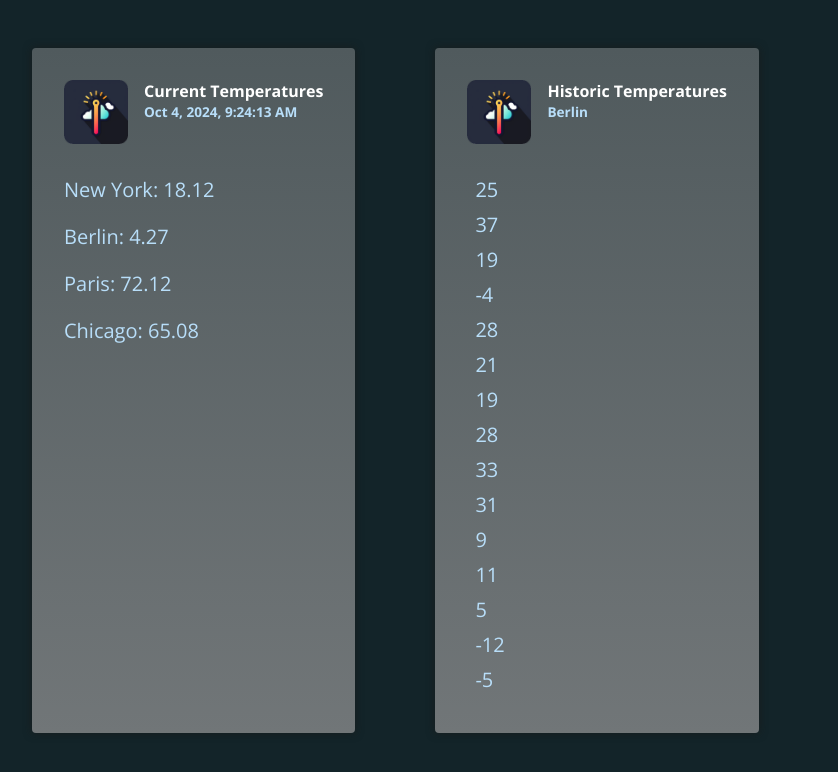
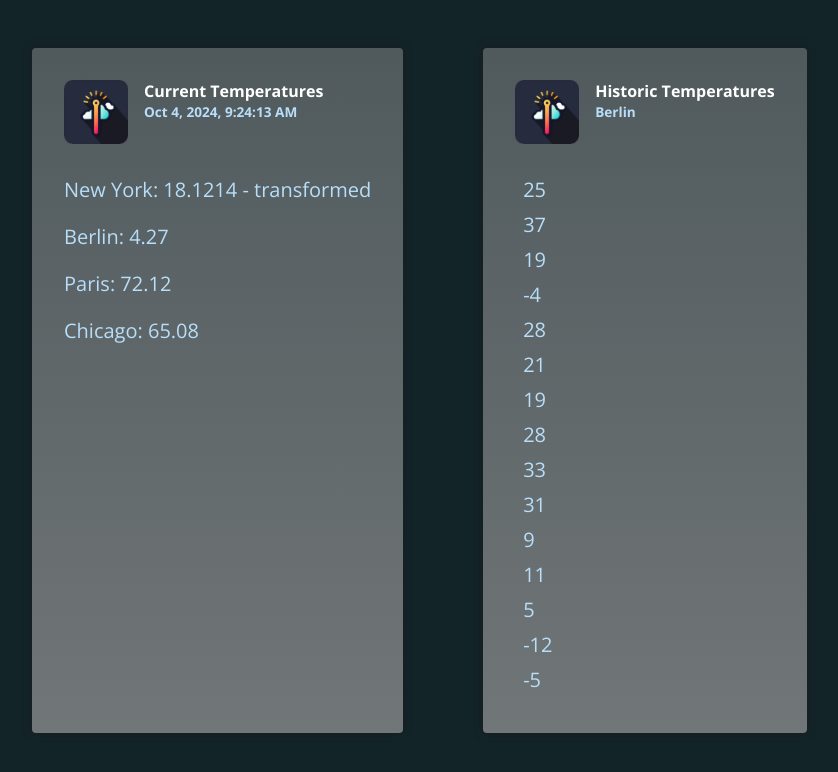
Before and after one commit to Bikal-Adhikari/Angular-pipes, an Angular app: page / in a window 1280 px wide. Shown: the top 772 px of the page, without its empty margins (168-1006 px from the left). Built offline with nearby package versions, Linux system fonts and the light colour scheme.

Commit message:
Building a custom pipe

```diff
--- a/src/app/app.component.html
+++ b/src/app/app.component.html
@@ -7,7 +7,7 @@
         <p>{{ currentDate | date : "medium" }}</p>
       </div>
     </header>
-    <p>New York: {{ currentTemperaturs.newYork | number : "1.1-2" }}</p>
+    <p>New York: {{ currentTemperaturs.newYork | temp }}</p>
     <p>Berlin: {{ currentTemperaturs.berlin | number : "1.1-2" }}</p>
     <p>Paris: {{ currentTemperaturs.paris | number : "1.1-2" }}</p>
     <p>Chicago: {{ currentTemperaturs.chicago | number : "1.1-2" }}</p>
--- a/src/app/app.component.ts
+++ b/src/app/app.component.ts
@@ -1,11 +1,12 @@
 import { DatePipe, DecimalPipe } from '@angular/common';
 import { Component } from '@angular/core';
+import { Temperature } from './temperature.pipe';
 
 @Component({
   selector: 'app-root',
   standalone: true,
   templateUrl: './app.component.html',
-  imports: [DatePipe, DecimalPipe],
+  imports: [DatePipe, DecimalPipe, Temperature],
 })
 export class AppComponent {
   currentDate = new Date();
--- /dev/null
+++ b/src/app/temperature.pipe.ts
@@ -0,0 +1,11 @@
+import { Pipe, PipeTransform } from '@angular/core';
+
+@Pipe({
+  name: 'temp',
+  standalone: true,
+})
+export class Temperature implements PipeTransform {
+  transform(value: any, ...args: any[]) {
+    return value + ' - transformed';
+  }
+}
```
